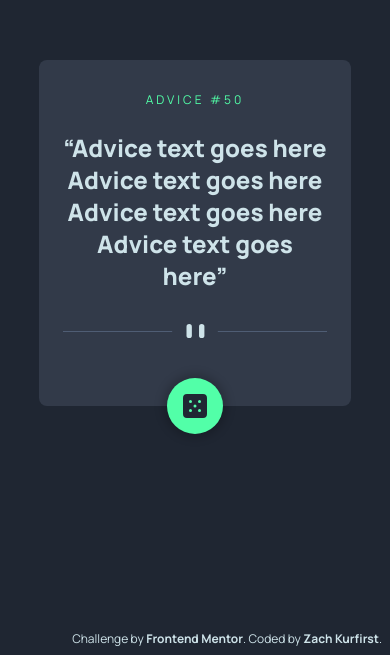
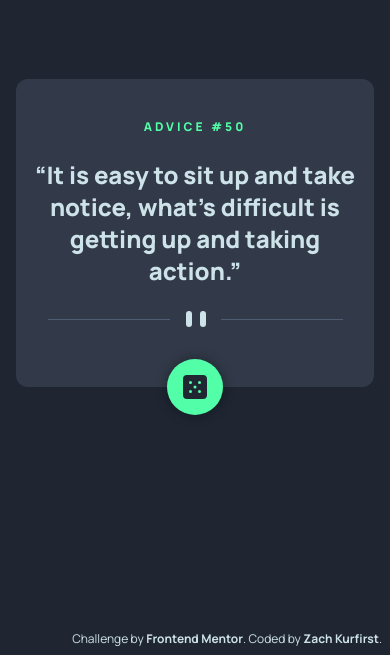
Before and after one commit to zachkurfirst/advice-generator-app, a website: page public/index.html in a window 390 px wide. Shown: the part 189-844 px from the top of the page. Drawn offline with Linux system fonts and the light colour scheme.

Commit message:
more margin and responsive tweaks, dice rotation on hover

```diff
--- a/public/index.html
+++ b/public/index.html
@@ -18,14 +18,14 @@
     <main class="flex justify-center items-center h-dvh">
       <div
         id="advice-container"
-        class="flex flex-col items-center justify-between bg-dark-grayish-blue w-4/5 sm:max-w-xl rounded-lg">
-        <p class="text-neon-green uppercase text-xs tracking-[0.25em] mt-8">
+        class="flex flex-col items-center justify-between bg-dark-grayish-blue w-11/12 sm:max-w-xl rounded-xl">
+        <p class="text-neon-green uppercase text-xs font-extrabold tracking-[0.25em] mt-10">
           Advice #50
         </p>
-        <q class="text-light-cyan text-2xl sm:text-[28px] font-extrabold text-center m-6 sm:m-8"><span>Advice text goes here Advice text goes here Advice text goes here Advice text goes here</span></q>
+        <q class="text-light-cyan text-2xl sm:text-[28px] font-extrabold text-center mt-6 mx-4 mb-4 sm:mt-5 sm:mx-16 sm:mb-8">It is easy to sit up and take notice, what's difficult is getting up and taking action.</q>
         <img src="../images/pattern-divider-desktop.svg" alt="Pattern divider desktop" class="max-sm:hidden mt-2 px-10 mb-10">
-        <img src="../images/pattern-divider-mobile.svg" alt="Pattern divider mobile" class="sm:hidden mt-2 px-6 mb-10">
-        <button class="flex justify-center items-center bg-neon-green rounded-full w-14 h-14 shadow-[0_0_10px_4px_rgba(0,0,0,0.2)] hover:shadow-neon-green hover:transition-all -mb-7">
+        <img src="../images/pattern-divider-mobile.svg" alt="Pattern divider mobile" class="sm:hidden mt-2 px-6 mb-8">
+        <button class="flex justify-center items-center bg-neon-green rounded-full w-14 h-14 shadow-[0_0_10px_4px_rgba(0,0,0,0.2)] hover:shadow-neon-green hover:transition-all hover:rotate-90 hover:duration-300 -mb-7">
           <img src="../images/icon-dice.svg" alt="Dice icon" class="">
         </button>
       </div>
```
Also changed, not shown: design/desktop-design.jpg, public/output.css.
